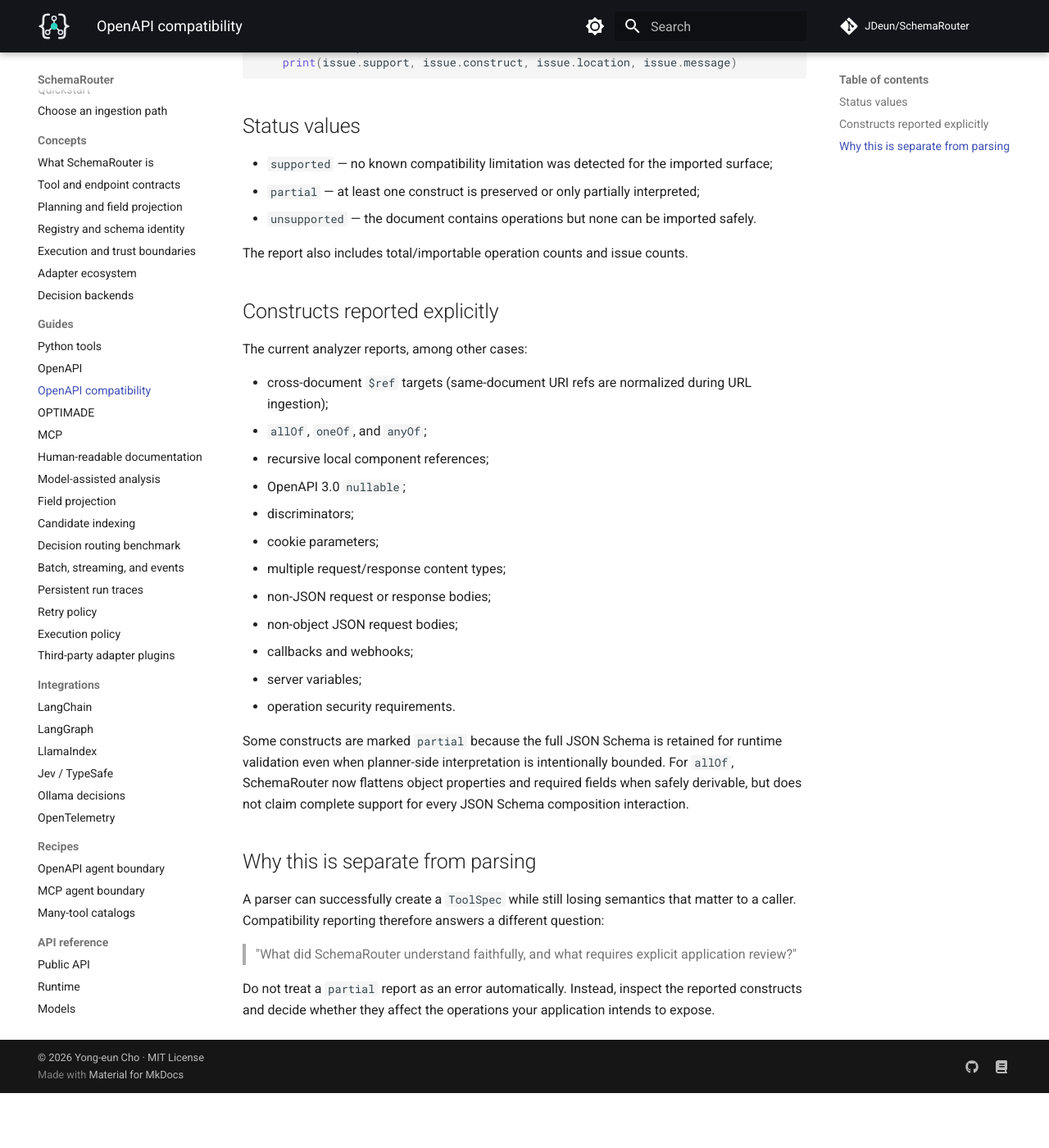
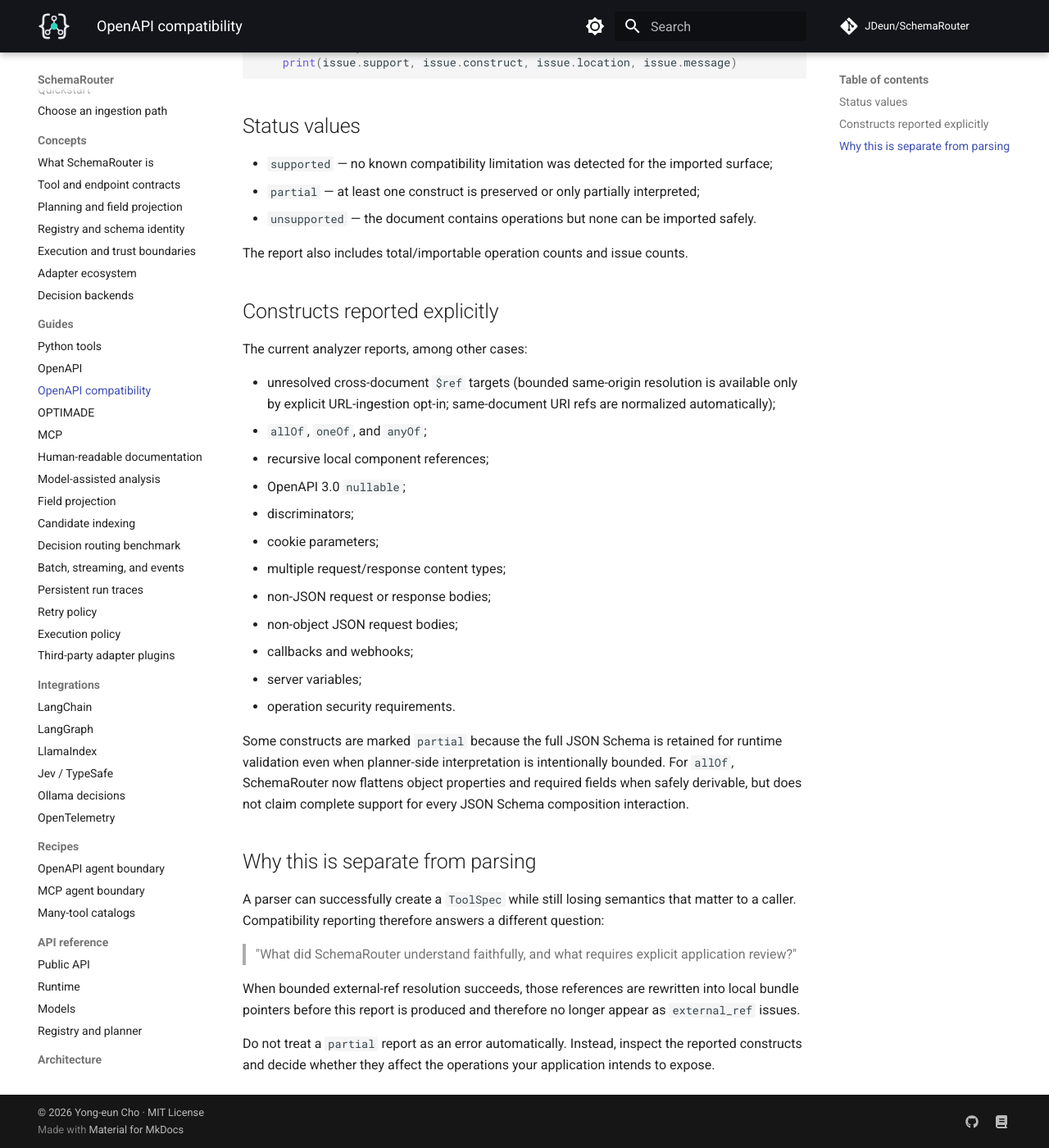
Before and after one commit to JDeun/SchemaRouter, an MkDocs documentation site: the page built from docs/guides/openapi-compatibility.md, in a window 1280 px wide and 1400 px high, scrolled down 460 px. Shown: the whole window at 82% size. Built offline with MkDocs 1.6.1 and Material for MkDocs 9.7.7, drawn with Linux system fonts in a browser that asks for light colours; comment, search, counter and statistics services are not loaded; before the commit the page ends 1793 px from its top, so only the background shows below that.

Commit message:
docs: align compatibility report with external ref opt-in

```diff
--- a/docs/guides/openapi-compatibility.md
+++ b/docs/guides/openapi-compatibility.md
@@ -33,7 +33,8 @@
 
 The current analyzer reports, among other cases:
 
-- cross-document `$ref` targets (same-document URI refs are normalized during URL ingestion);
+- unresolved cross-document `$ref` targets (bounded same-origin resolution is available only by
+  explicit URL-ingestion opt-in; same-document URI refs are normalized automatically);
 - `allOf`, `oneOf`, and `anyOf`;
 - recursive local component references;
 - OpenAPI 3.0 `nullable`;
@@ -58,5 +59,8 @@
 
 > "What did SchemaRouter understand faithfully, and what requires explicit application review?"
 
+When bounded external-ref resolution succeeds, those references are rewritten into local bundle
+pointers before this report is produced and therefore no longer appear as `external_ref` issues.
+
 Do not treat a `partial` report as an error automatically. Instead, inspect the reported
 constructs and decide whether they affect the operations your application intends to expose.
```
